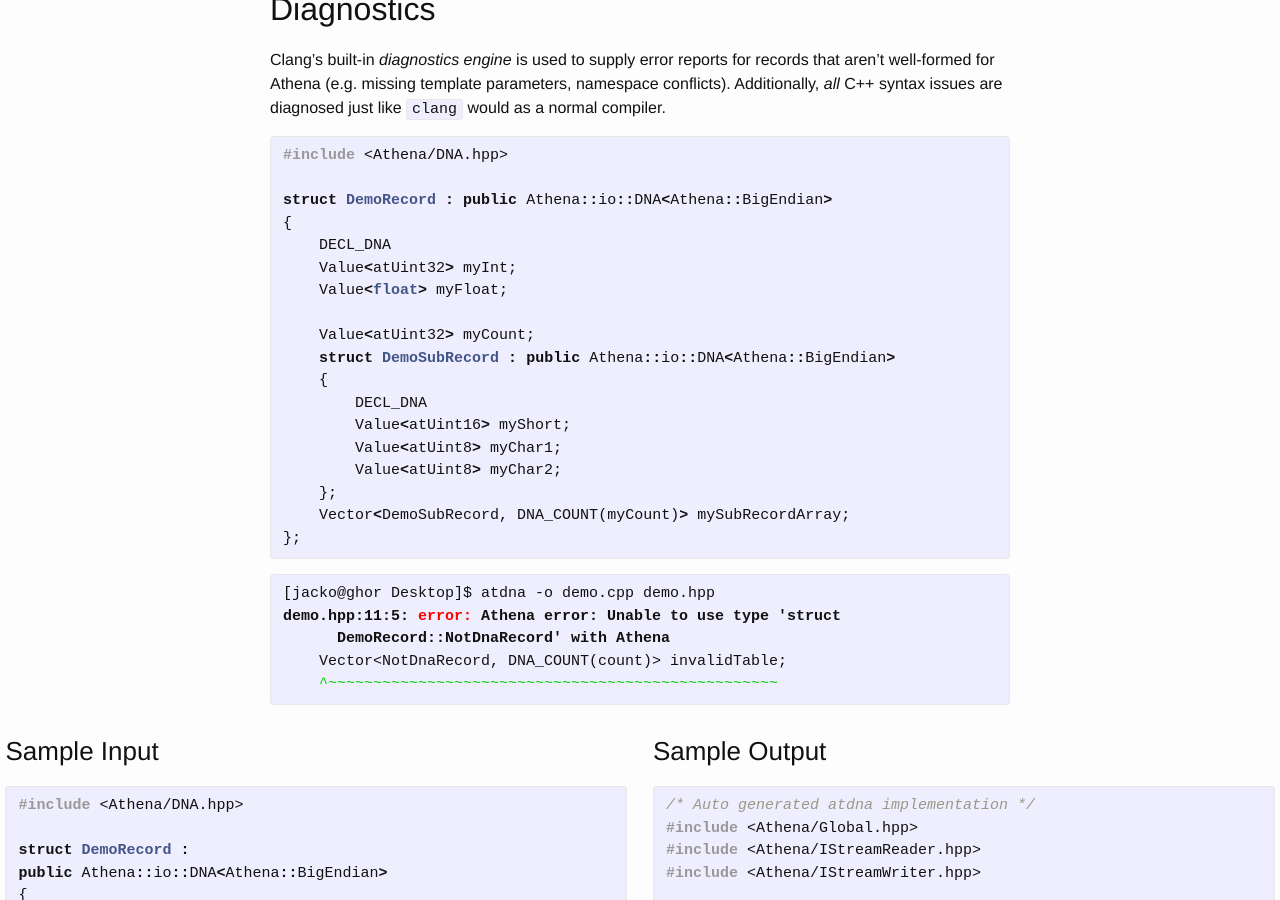
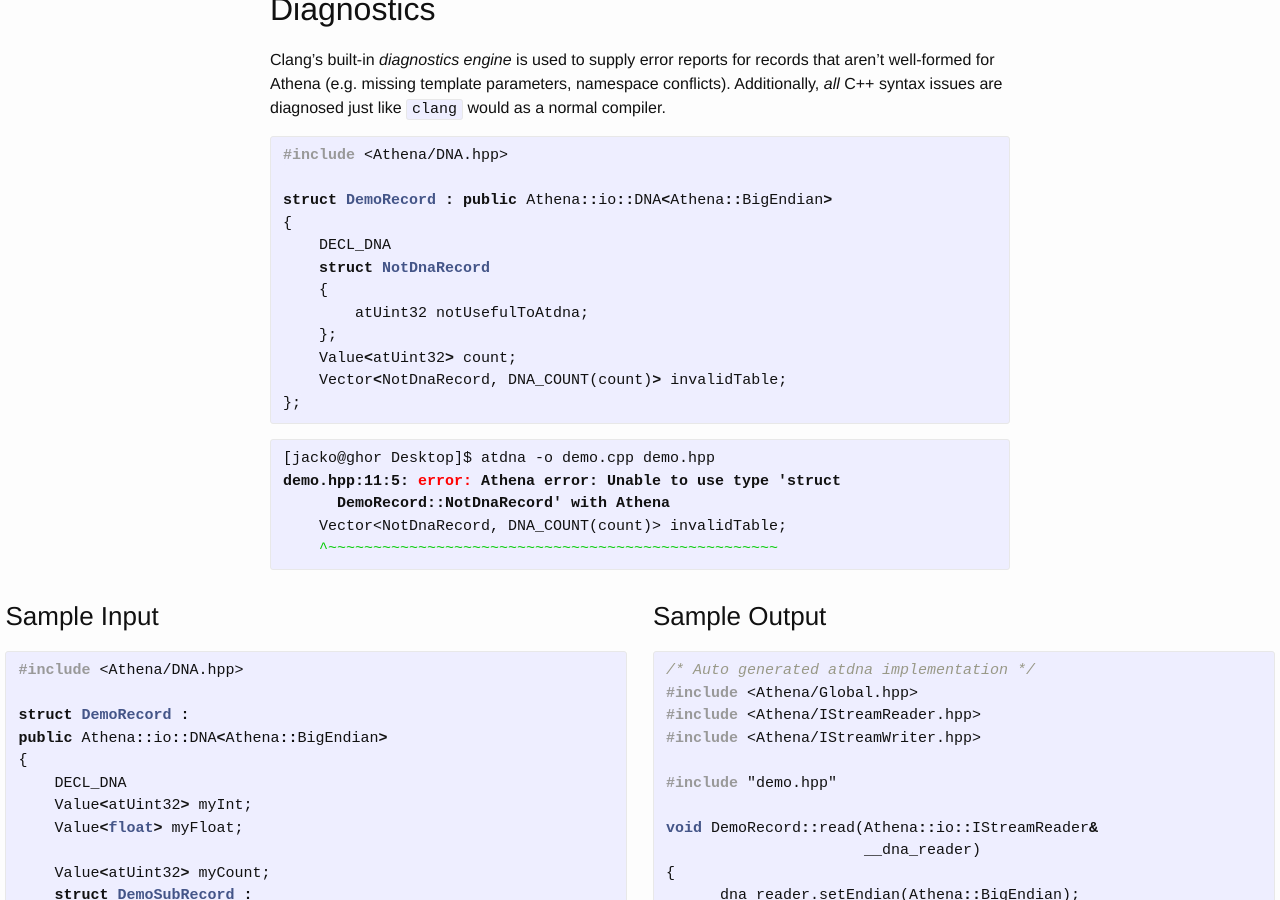
Before and after one commit to libAthena/libAthena.github.io, a Jekyll site: the page built from doc/atdna.md, in a window 1280 px wide and 900 px high, scrolled down 931 px. Built offline with Jekyll 4.4.1, drawn with Linux system fonts in a browser that asks for light colours.

Commit message:
doc swap

```diff
--- a/doc/atdna.md
+++ b/doc/atdna.md
@@ -58,18 +58,12 @@
 struct DemoRecord : public Athena::io::DNA<Athena::BigEndian>
 {
     DECL_DNA
-    Value<atUint32> myInt;
-    Value<float> myFloat;
-
-    Value<atUint32> myCount;
-    struct DemoSubRecord : public Athena::io::DNA<Athena::BigEndian>
+    struct NotDnaRecord
     {
-        DECL_DNA
-        Value<atUint16> myShort;
-        Value<atUint8> myChar1;
-        Value<atUint8> myChar2;
+        atUint32 notUsefulToAtdna;
     };
-    Vector<DemoSubRecord, DNA_COUNT(myCount)> mySubRecordArray;
+    Value<atUint32> count;
+    Vector<NotDnaRecord, DNA_COUNT(count)> invalidTable;
 };
 {% endhighlight %}
 
```
